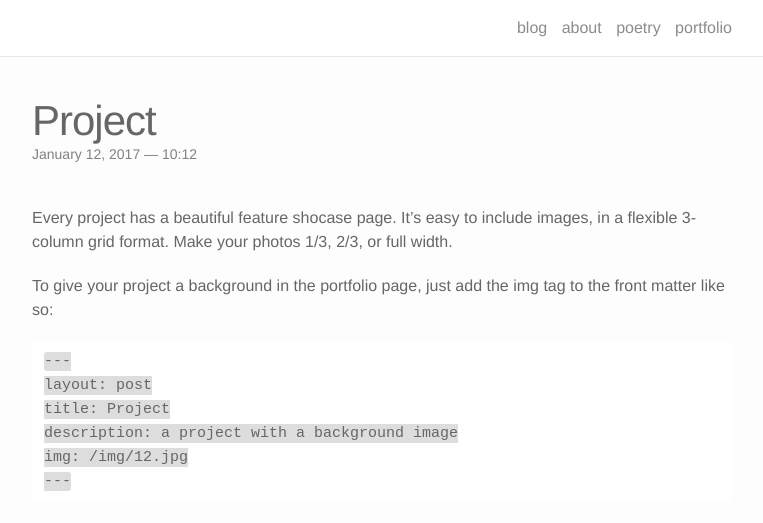
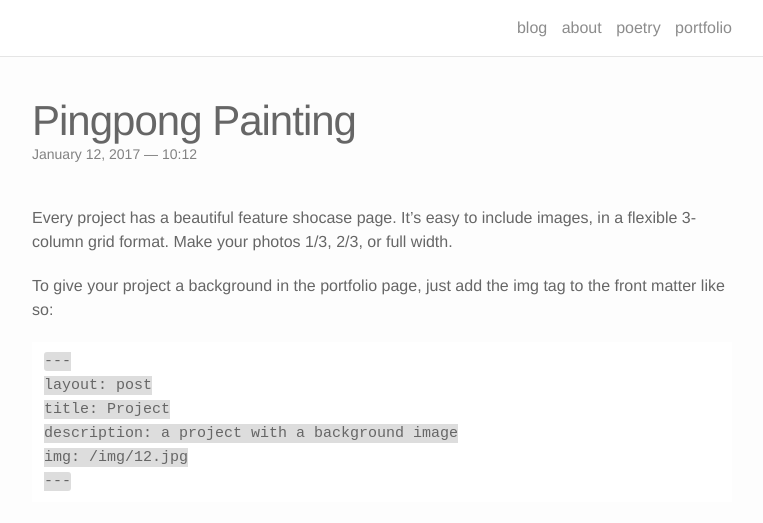
Before and after one commit to lucid2713/lucid2713.github.io, a Jekyll site: the page built from _portfolio/2_project.markdown, in a window 1280 px wide and 900 px high, cut to the strip 0-523 px from the top of the window. Shown: the whole strip, without its empty margins (258-1021 px from the left). Built offline with Jekyll 4.4.1, drawn with Linux system fonts in a browser that asks for light colours; nearby versions of some CDN libraries.

Commit message:
Update 2_project.markdown

```diff
--- a/_portfolio/2_project.markdown
+++ b/_portfolio/2_project.markdown
@@ -1,6 +1,6 @@
 ---
 layout: post
-title: Project
+title: Pingpong Painting
 description: a project with a background image
 img: /img/2.jpg
 ---
```
